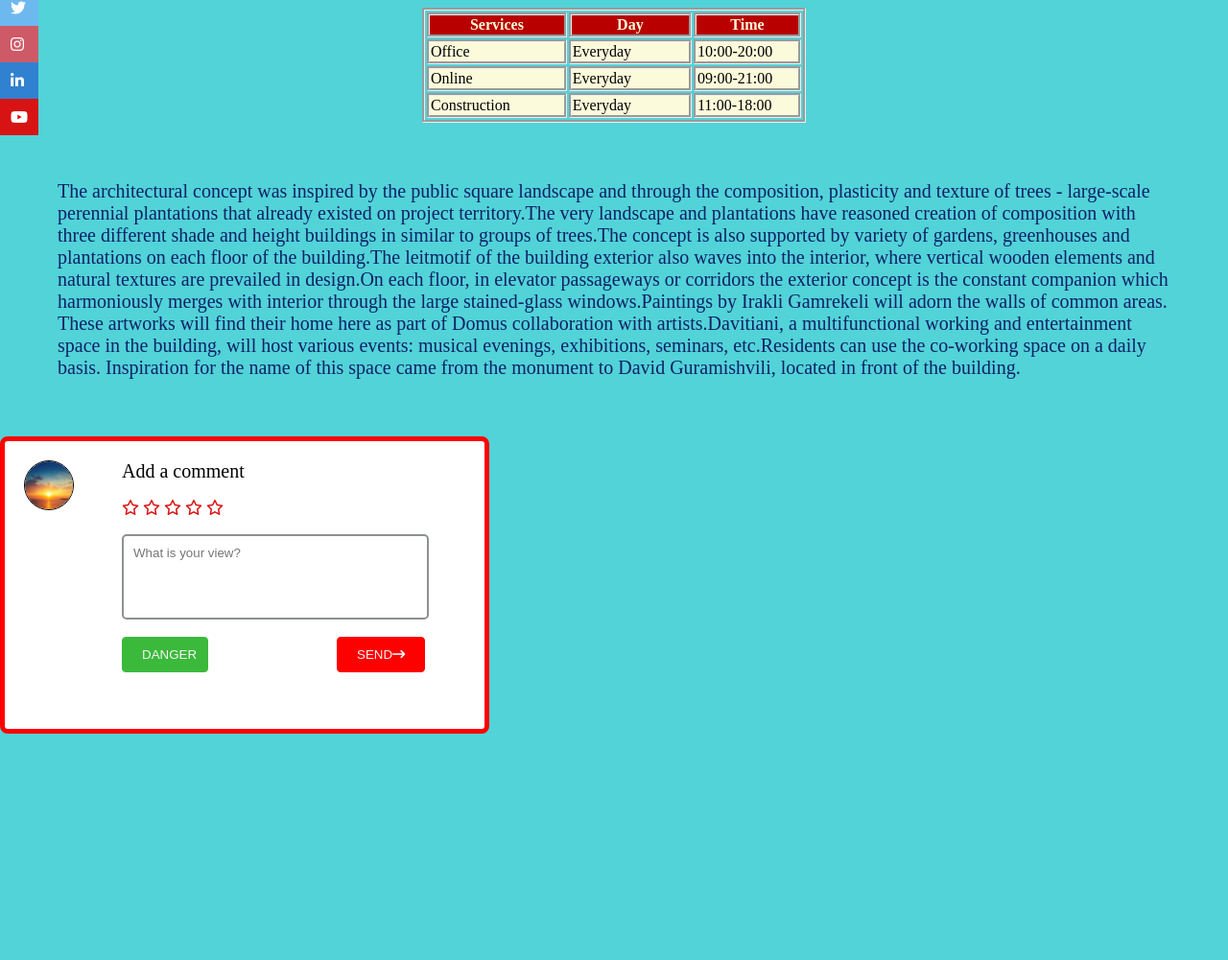
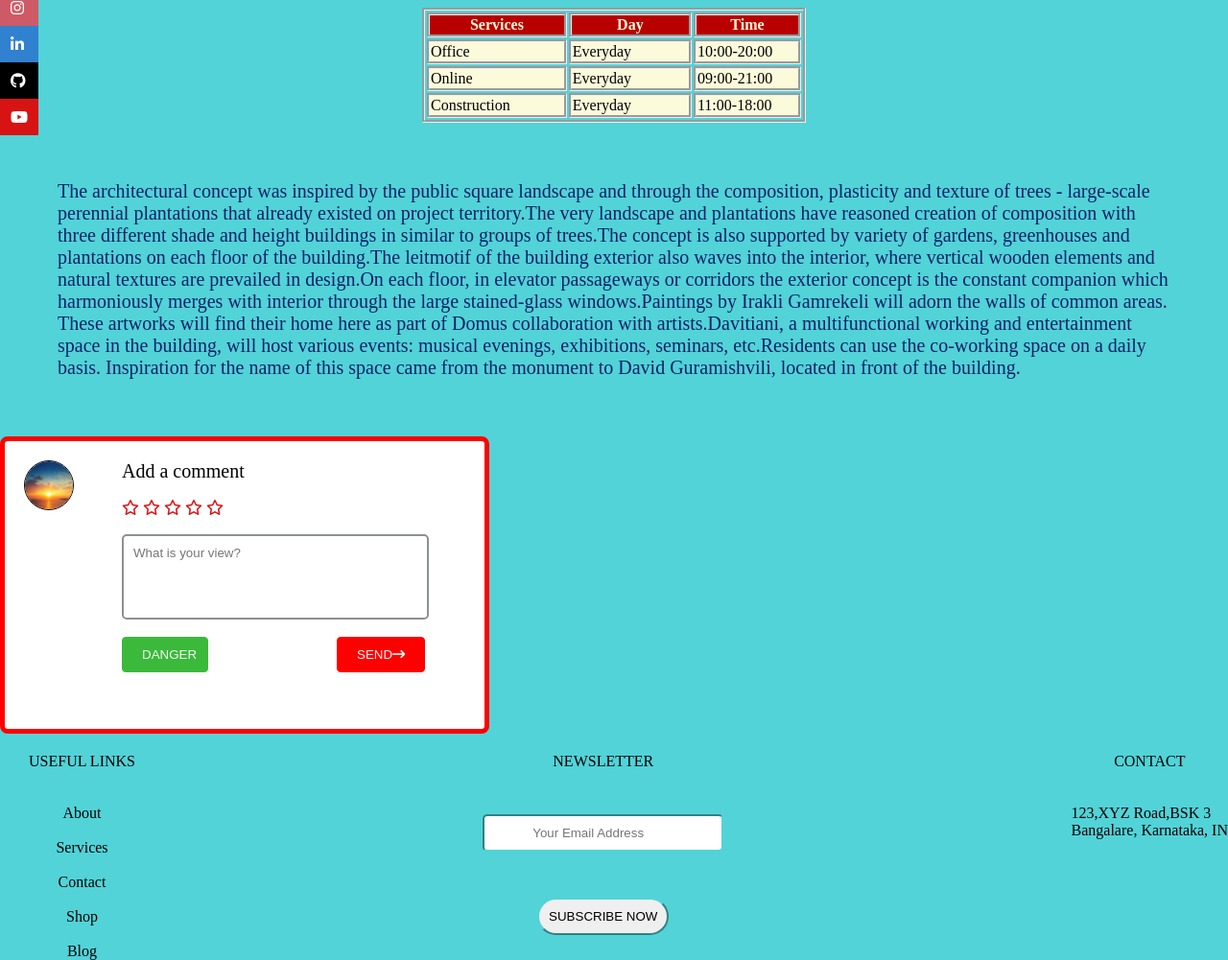
Before and after one commit to htmlCss-198/zhanaMepharishvili, a plain HTML site: page lesson7Homework/index.html in a window 1280 px wide. Shown: the part 409-1410 px from the top of the page at 96% size. Before the commit the page ends 1194 px from the top, so only its background shows below. Drawn offline with Linux system fonts and the light colour scheme.

Commit message:
დავალება N7
დავასრულე მეშვიდე დავალებაზე მუშაობა

```diff
--- a/lesson7Homework/index.html
+++ b/lesson7Homework/index.html
@@ -49,6 +49,7 @@
                 <i id="twitter" class="fa-brands fa-twitter"></i>
                 <i id="instagram" class="fa-brands fa-instagram"></i>
                 <i id="linkedin" class="fa-brands fa-linkedin-in"></i>
+                <i id="github" class="fa-brands fa-github"></i>
                 <i id="youtube" class="fa-brands fa-youtube"></i>
             </div>
             <div class="important">
@@ -70,6 +71,26 @@
                 </div>
             </div>
         </main>
-        <footer></footer>
+        <footer>
+            <div class="theEnd">
+                <div class="somelinks">
+                    <span>USEFUL LINKS</span><br><br>
+                    <span>About</span><br>
+                    <span>Services</span><br>
+                    <span>Contact</span><br>
+                    <span>Shop</span><br>
+                    <span>Blog</span>
+                </div>
+                <div class="emailaddress">
+                    <span>NEWSLETTER</span><br><br>
+                    <input id="justEmail" type="text" placeholder="Your Email Address"><br>
+                    <button id="justbutton" type="button">SUBSCRIBE NOW</button>
+                </div>
+                <div class="hereweare">
+                    <span>CONTACT</span><br><br>
+                    <span>123,XYZ Road,BSK 3<br> Bangalare, Karnataka, IN</span>
+                </div>
+            </div>
+        </footer>
     </body>
 </html>
--- a/lesson7Homework/styles/style.css
+++ b/lesson7Homework/styles/style.css
@@ -161,6 +161,13 @@ th {
     padding: 10px 10px;
 }
 
+#github {
+    border: 1px solid black;
+    background-color: black;
+    color: white;
+    padding: 10px 10px;
+}
+
 #youtube {
     border: 1px solid #D71313;
     background-color: #D71313;
@@ -240,3 +247,41 @@ th {
     height: 300px;
     margin-bottom: 20px;
 }
+
+#justemail {
+    padding: 10px 20px 10px 50px;
+    border-radius: 5px;
+    border-color: #52D3D8;
+    margin-top: 10px;
+}
+
+#justbutton {
+    border-color: #52D3D8;
+    border-radius: 20px;
+    padding: 10px;
+    margin-top: 30px;
+}
+.somelinks {
+    display: flex;
+    flex-direction: column;
+    align-items: center;
+    margin-left: 30px;
+}
+
+.emailaddress {
+    display: flex;
+    flex-direction: column;
+    align-items: center;
+}
+
+.hereweare {
+    display: flex;
+    flex-direction: column;
+    align-items: center;
+}
+
+.theEnd {
+    display: flex;
+    flex-direction: row;
+    justify-content: space-between;
+}
```
